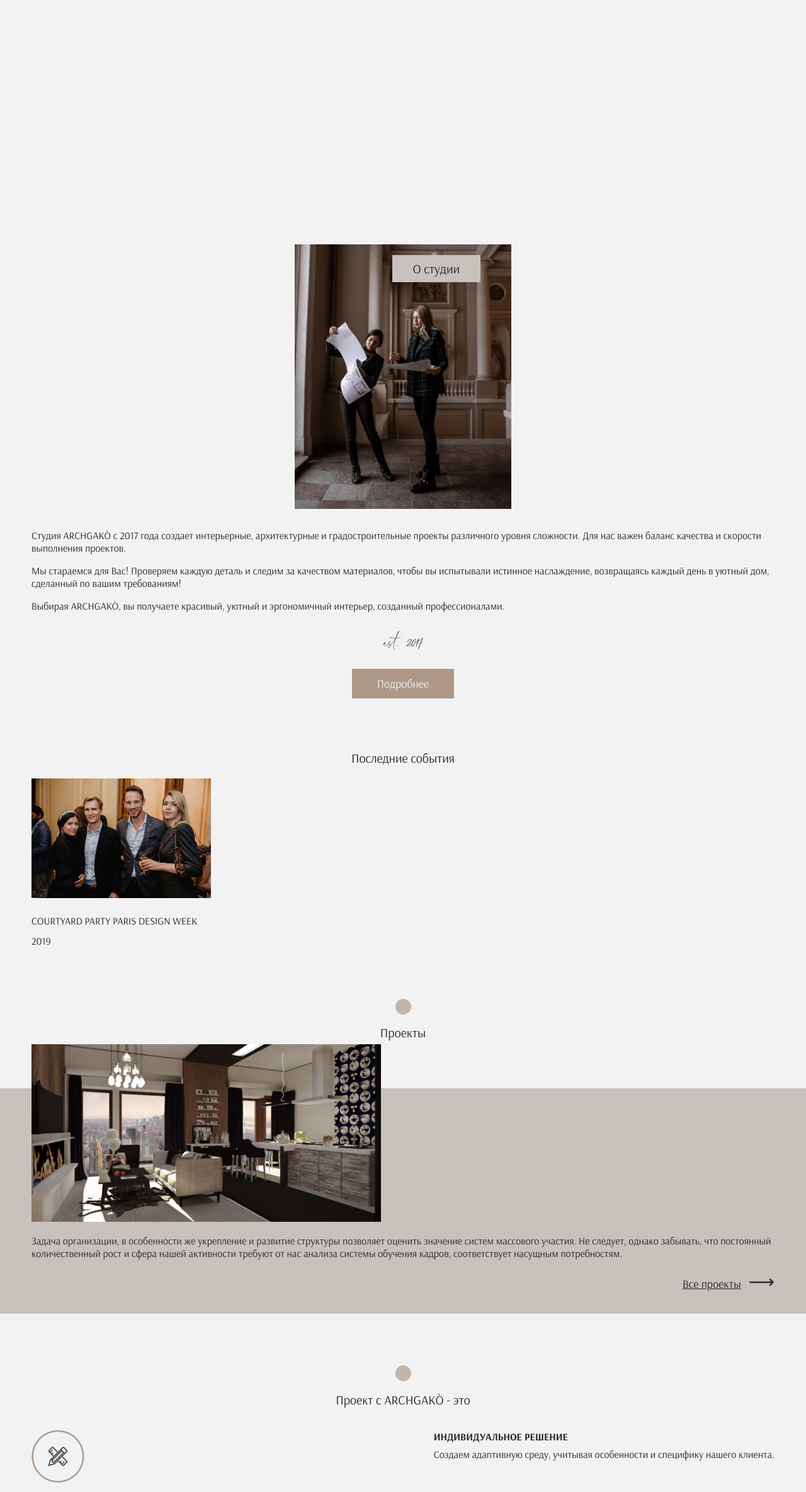
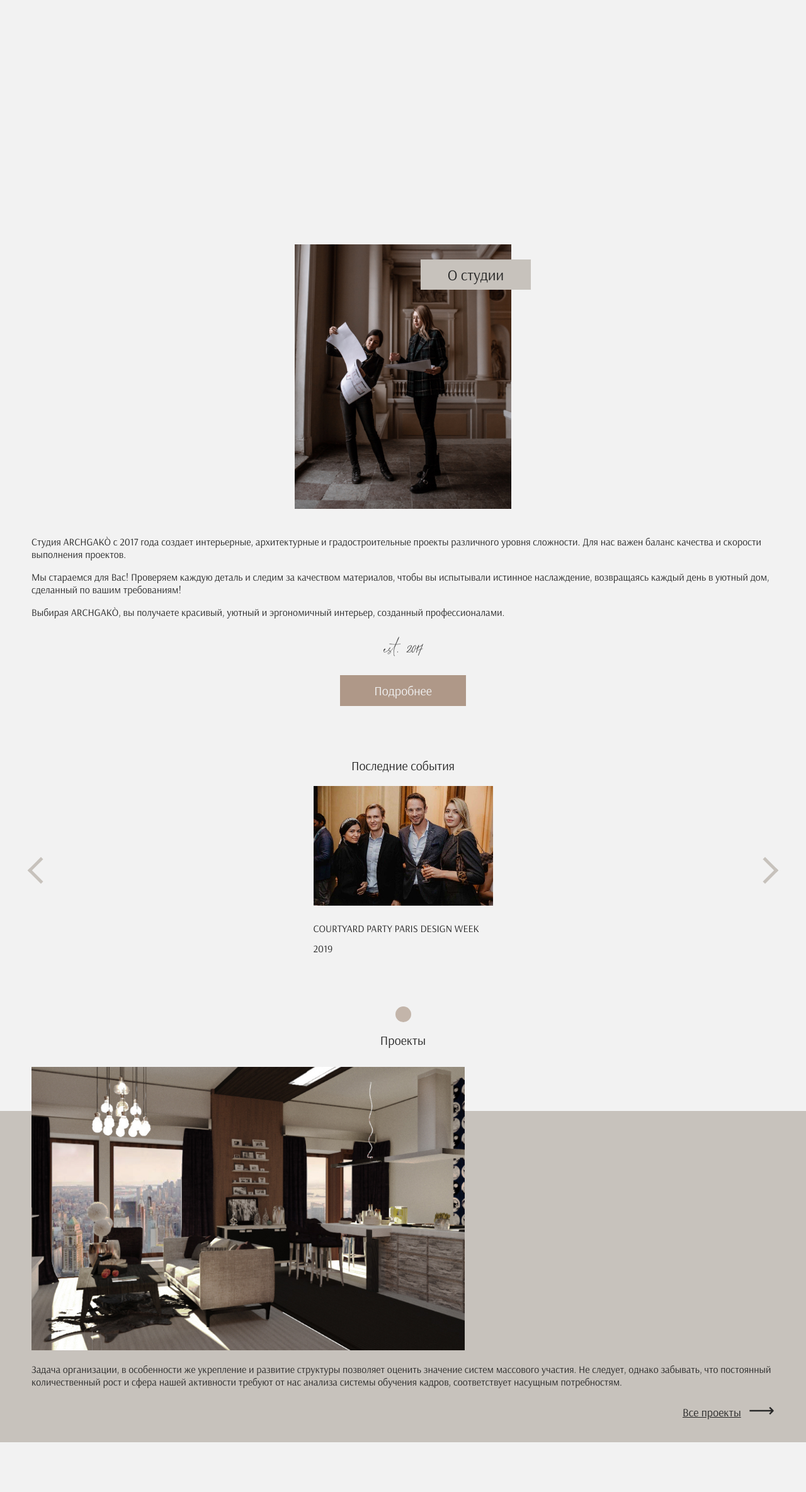
Before and after one commit to SaltyRain/archgako_new, a website: page index.html in a window 1280 px wide. Shown: the part 412-2781 px from the top of the page at 63% size. Drawn offline with Linux system fonts and the light colour scheme; a web font is replaced by a local one.

Commit message:
Добавляет часть разметки для 480px и 768px главной страницы

```diff
--- a/index.html
+++ b/index.html
@@ -90,7 +90,7 @@
         <section class="container section--index">
             <h3 class="section--heading">Последние события</h3>
             <div class="slider">
-                <!-- <button class="slider--arrow slider--arrow_left arrow arrow_left"></button> -->
+                <button class="slider--arrow slider--arrow_left arrow arrow_left"></button>
                 <div class="slider--items-wrapper">
                     <div class="event slider--item">
                         <div class="event--image-wrapper">
@@ -101,24 +101,26 @@
                         <span class="event--year">2019</span>
                     </div>
                 </div>
-                <!-- <button class="slider--arrow slider--arrow_right arrow arrow_right"></button> -->
+                <button class="slider--arrow slider--arrow_right arrow arrow_right"></button>
             </div>
         </section>
 
         <section>
             <div class="container section--index">
                 <div class="dot"></div>
-                <h2 class="section--heading">Проекты</h2>
+                <h2 class="section--heading section--heading_projects">Проекты</h2>
             </div>
             <div class="bg">
                 <div class="container">
-                    <div class="slider ">
+                    <div class="slider">
                         <!-- <button class="slider--arrow slider--arrow_left arrow arrow_left"></button> -->
                         <div class="slider--items-wrapper">
                             <div class="slider-project">
                                 <div class="slider-project--image-wrapper">
                                     <img src="./img/project.jpg" alt="проект">
                                 </div>
+
+
                             </div>
                         </div>
                         <!-- <button class="slider--arrow slider--arrow_right arrow arrow_right"></button> -->
@@ -189,7 +191,7 @@
 
                 <div class="advantages--item advantage">
                     <div class="advantage--image">
-                        <img src="./img/p5.png" alt="преимущество 1">
+                        <img src="./img/p6.png" alt="преимущество 1">
                     </div>
                     <div class="advantage--text">
                         <span class="advantage--heading">ПЕРСОНАЛЬНАЯ СВЯЗЬ</span>
--- a/scss/blocks/about.scss
+++ b/scss/blocks/about.scss
@@ -2,11 +2,10 @@
 
 
 .about--photo-wrapper {
-    max-width: 344px;
+    max-width: 260px;
     position: relative;
     margin: 0 auto;
 }
-
 .about--title {
     display: inline-block;
     background-color: $gray-brown;
@@ -18,9 +17,33 @@
     font-size: 20px;
 
     position: absolute;
-    left: 45%;
+    top: 2px;
+    left: 55%;
+}
 
+@media (min-width: 370px) {
+    .about--photo-wrapper {
+        max-width: 300px;
+    }
+    .about--title {
+        top: 4px;
+        left: 63%;
+    }
+}
 
+@media (min-width: 480px) {
+    .about--photo-wrapper {
+        max-width: 344px;
+    }
+    .about--title {
+        left: 200px;
+        font-size: 24px;
+        min-width: 175px;
+    }
+    .about--text-wrapper {
+        margin-top: 10px;
+        // max-width: 344px;
+    }
 }
 
 .about--photo {
@@ -49,5 +72,11 @@
 .about--button {
     // margin: auto;
     margin-top: 20px;
-    text-align: right;
+    text-align: center;
 }
+@media (min-width: 480px) {
+    .about--button {
+        min-width: 200px;
+        font-size: 20px;
+    }
+}
--- a/scss/blocks/advantage.scss
+++ b/scss/blocks/advantage.scss
@@ -1,11 +1,29 @@
+// Разметка всего блока на сайте
+@media (min-width: 768px) {
+    .advantages {
+        display: grid;
+        grid-template-rows: 1fr 1fr;
+        grid-template-columns: 1fr 1fr;
+        grid-gap: 5vw;
+    }
+}
+
+// Каждое отдельное преимущество
 .advantage {
     display: flex;
-    justify-content: space-between;
+    justify-content: stretch;
 }
 
 .advantage--text {
     margin-left: 16px;
 }
+
+@media (min-width: 480px) {
+    .advantage--text {
+        margin-left: 32px;
+    }
+}
+
 .advantage--heading {
     font-family: 'Arsenal-Bold';
     margin-bottom: 0;
--- a/scss/blocks/section.scss
+++ b/scss/blocks/section.scss
@@ -11,3 +11,9 @@
 .section--index {
     margin-top: 82px;
 }
+
+@media (min-width: 400px) {
+    .section--heading_projects {
+        margin-bottom: 100px;
+    }
+}
--- a/scss/blocks/slider-project.scss
+++ b/scss/blocks/slider-project.scss
@@ -12,12 +12,26 @@
     .slider-project--image-wrapper {
         margin-top: -70px;
         img {
-            object-fit: cover;
-            width: 100%;
             height: 282px;
         }
     }
-
+}
+@media (min-width: 480px) {
+    .slider-project--image-wrapper {
+        img {
+            height: calc(282px + 5vh + 10vw);
+        }
+    }
+}
+@media (min-width: 768px) {
+    .slider-project--image-wrapper {
+        img {
+            margin-left: auto;
+            margin-right: auto;
+            max-width: 688px;
+            height: calc(282px + 5vh + 10vw);
+        }
+    }
 }
 
 .slider-project--link {
--- a/scss/blocks/slider.scss
+++ b/scss/blocks/slider.scss
@@ -3,6 +3,7 @@
     flex-direction: row;
 
     align-items: center;
+    justify-content: space-between;
 }
 
 .slider--arrow {
```
Also changed, not shown: css/blocks/about.css, css/blocks/advantage.css, css/blocks/advantages.css (added), css/style.css.
